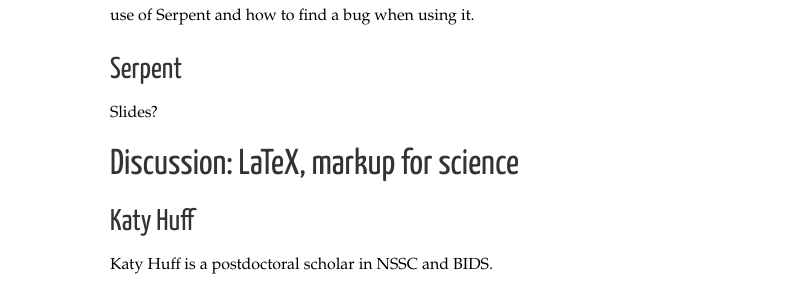
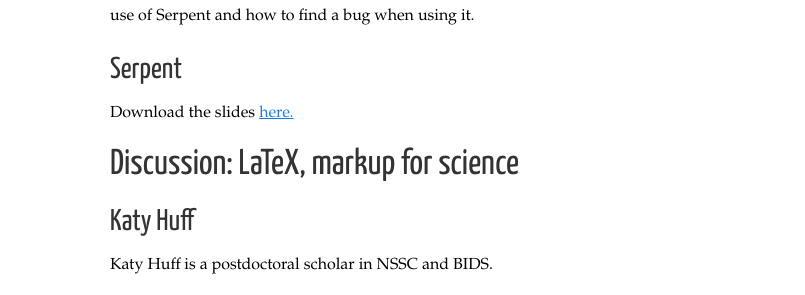
Before and after one commit to thehackerwithin/berkeley, a Jekyll site: the page built from _posts/2014-09-17-serpent-and-latex.markdown, in a window 1280 px wide. Shown: the part 766-1061 px from the top of the page, without its empty margins (0-805 px from the left). Built offline with Jekyll 4.4.1, drawn with Linux system fonts in a browser that asks for light colours; nearby versions of some CDN libraries; Markdown is read by kramdown in place of the engine named in the settings; comment, search, counter and statistics services are not loaded.

Commit message:
adds link

```diff
--- a/_posts/2014-09-17-serpent-and-latex.markdown
+++ b/_posts/2014-09-17-serpent-and-latex.markdown
@@ -35,7 +35,8 @@
 
 ## Serpent
 
-Slides?
+Download the slides
+[here.](https://github.com/thehackerwithin/berkeley/raw/master/serpent/serpent_tut.pdf)
 
 # Discussion: LaTeX, markup for science
 
```
